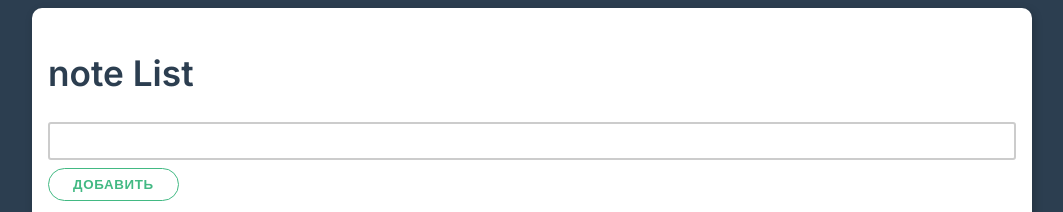
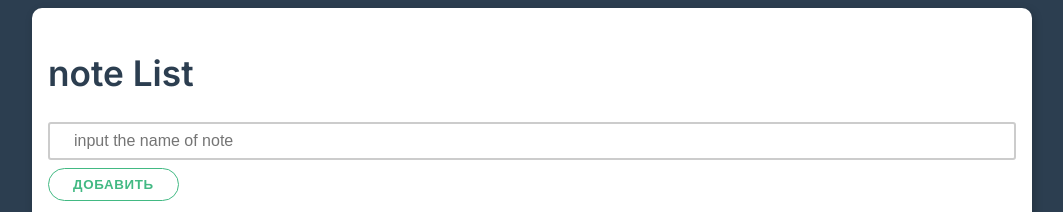
Before and after one commit to Nassimjon/vue-check, a plain HTML site: page index.html in a window 1280 px wide. Shown: the top 212 px of the page, without its empty margins (108-1171 px from the left). Drawn offline with Linux system fonts and the light colour scheme.

Commit message:
placeholder

```diff
--- a/index.html
+++ b/index.html
@@ -14,7 +14,7 @@
       <div class="card">
         <h1>{{title}}</h1>
         <div class="form-control">
-          <input type="text /">
+          <input type="text /" placeholder="input the name of note">
         </div>
         <button class="btn">Добавить</button>
         <hr />
```
